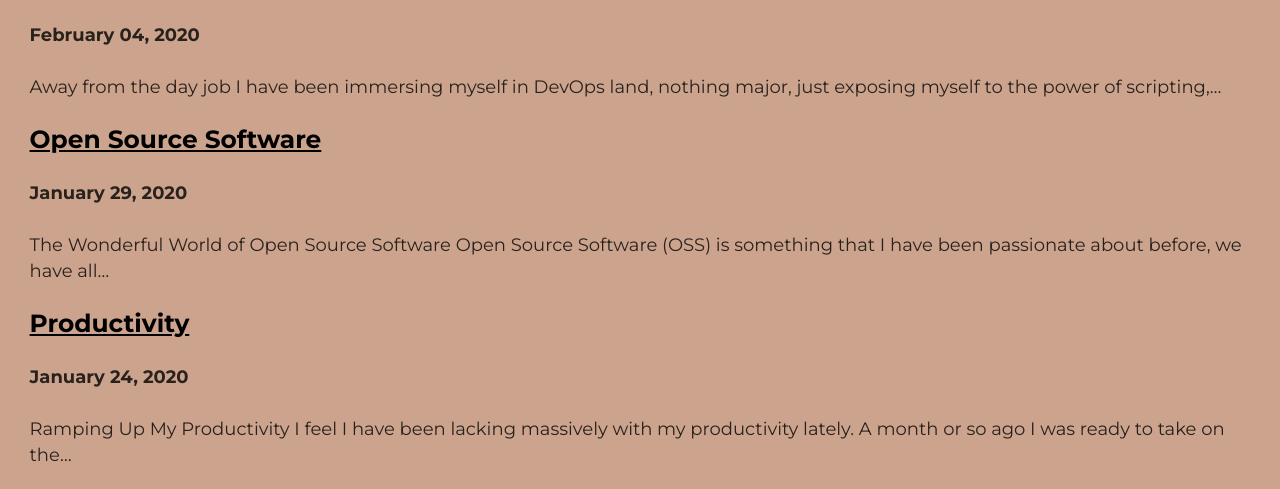
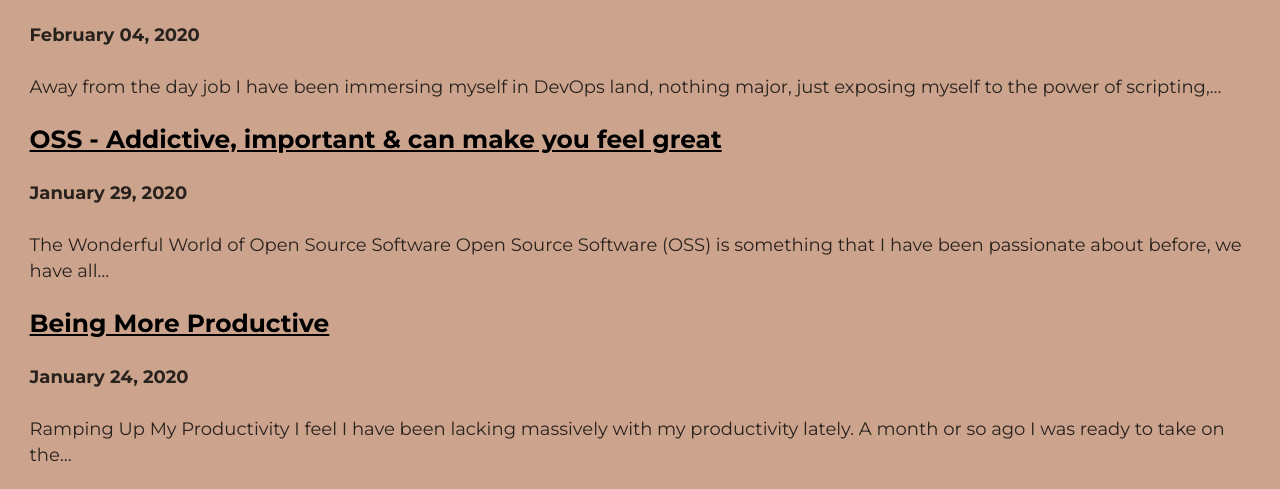
Before and after one commit to shan8851/personal-site, a Gatsby site: page /blog in a window 1280 px wide. Shown: the part 292-781 px from the top of the page. Built offline with nearby package versions, Linux system fonts and the light colour scheme; Gatsby itself is replaced by a stand-in of ours.

Commit message:
fixing blog title

```diff
--- a/src/pages/blog.js
+++ b/src/pages/blog.js
@@ -17,7 +17,7 @@ class BlogIndex extends React.Component {
         <IndexWrapper>
           <Heading>All Posts</Heading>
           {posts.map(({ node }) => {
-            const title = node.frontmatter.description
+            const title = node.frontmatter.title
             return (
               <div key={node.frontmatter.title}>
                 <div>
```
